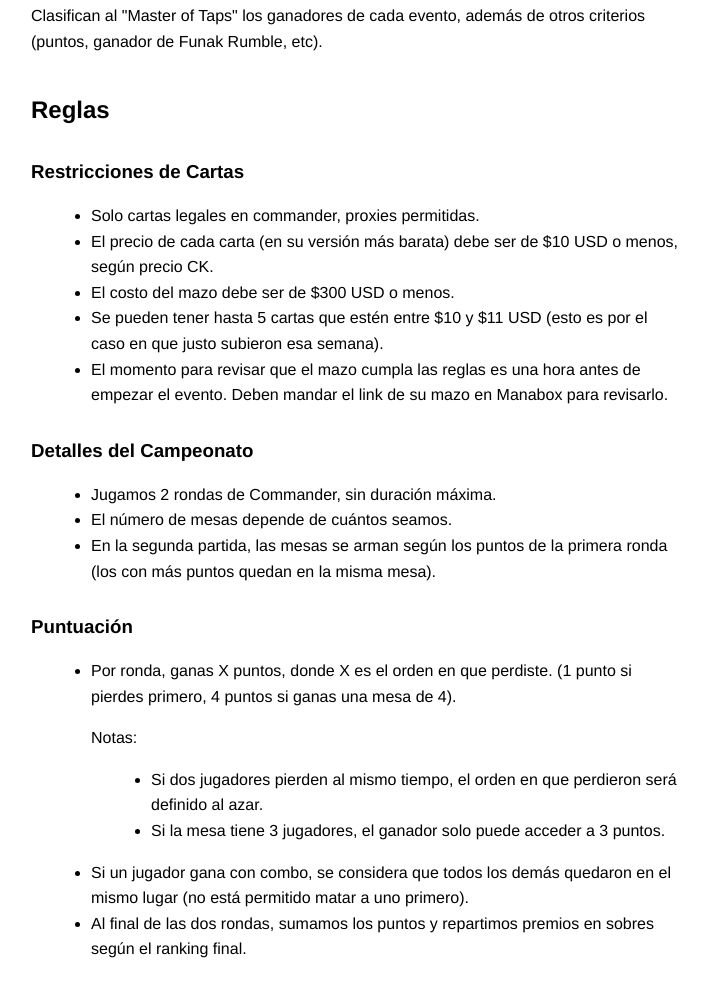
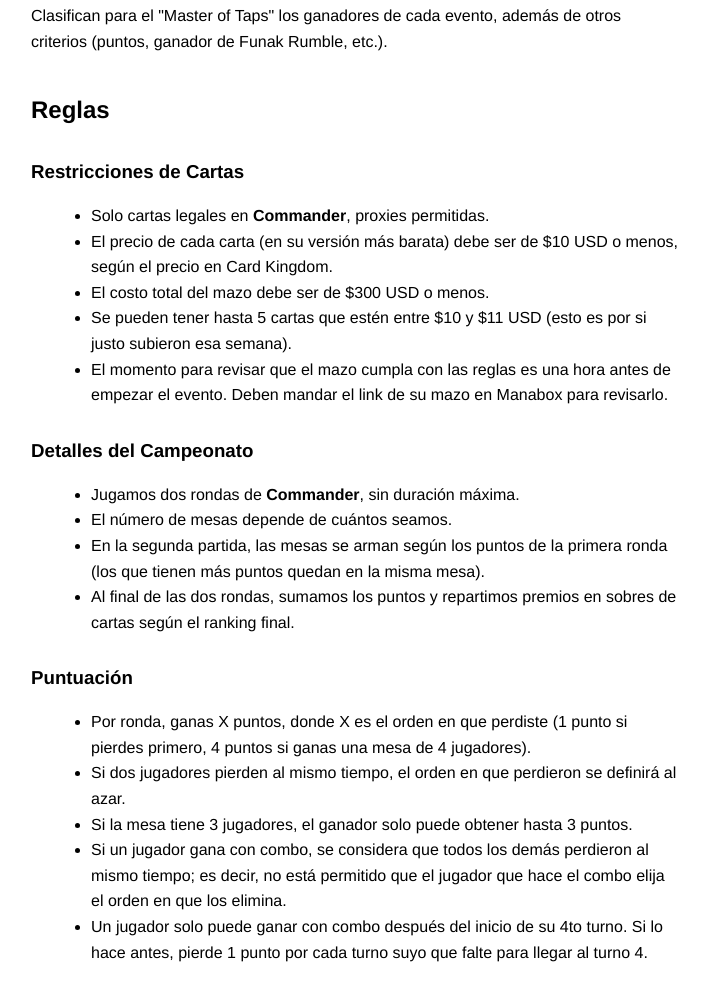
Before and after one commit to maikch2/budget-league, a plain HTML site: page index.html in a window 1280 px wide. Shown: the part 315-1316 px from the top of the page, without its empty margins (284-992 px from the left). Drawn offline with Linux system fonts and the light colour scheme.

Commit message:
fix(): various fixes

```diff
--- a/index.html
+++ b/index.html
@@ -12,35 +12,33 @@
     <h2>Sobre la Liga Budget</h2>
     <p>Haremos un evento 1 o 2 veces al mes.</p>
     <p>La cuota de cada evento (por ahora $2000) se asignará en un 90% para premios del evento y 10% para el evento "Master of Taps".</p>
-    <p>Clasifican al "Master of Taps" los ganadores de cada evento, además de otros criterios (puntos, ganador de Funak Rumble, etc).</p>
+    <p>Clasifican para el "Master of Taps" los ganadores de cada evento, además de otros criterios (puntos, ganador de Funak Rumble, etc.).</p>
 
     <h2>Reglas</h2>
     <h3>Restricciones de Cartas</h3>
     <ul>
-        <li>Solo cartas legales en commander, proxies permitidas.</li>
-        <li>El precio de cada carta (en su versión más barata) debe ser de $10 USD o menos, según precio CK.</li>
-        <li>El costo del mazo debe ser de $300 USD o menos.</li>
-        <li>Se pueden tener hasta 5 cartas que estén entre $10 y $11 USD (esto es por el caso en que justo subieron esa semana).</li>
-        <li>El momento para revisar que el mazo cumpla las reglas es una hora antes de empezar el evento. Deben mandar el link de su mazo en Manabox para revisarlo.</li>
+        <li>Solo cartas legales en <strong>Commander</strong>, proxies permitidas.</li>
+        <li>El precio de cada carta (en su versión más barata) debe ser de $10 USD o menos, según el precio en Card Kingdom.</li>
+        <li>El costo total del mazo debe ser de $300 USD o menos.</li>
+        <li>Se pueden tener hasta 5 cartas que estén entre $10 y $11 USD (esto es por si justo subieron esa semana).</li>
+        <li>El momento para revisar que el mazo cumpla con las reglas es una hora antes de empezar el evento. Deben mandar el link de su mazo en Manabox para revisarlo.</li>
     </ul>
 
     <h3>Detalles del Campeonato</h3>
     <ul>
-        <li>Jugamos 2 rondas de Commander, sin duración máxima.</li>
+        <li>Jugamos dos rondas de <strong>Commander</strong>, sin duración máxima.</li>
         <li>El número de mesas depende de cuántos seamos.</li>
-        <li>En la segunda partida, las mesas se arman según los puntos de la primera ronda (los con más puntos quedan en la misma mesa).</li>
+        <li>En la segunda partida, las mesas se arman según los puntos de la primera ronda (los que tienen más puntos quedan en la misma mesa).</li>
+        <li>Al final de las dos rondas, sumamos los puntos y repartimos premios en sobres de cartas según el ranking final.</li>
     </ul>
 
     <h3>Puntuación</h3>
     <ul>
-        <li>Por ronda, ganas X puntos, donde X es el orden en que perdiste. (1 punto si pierdes primero, 4 puntos si ganas una mesa de 4).</li>
-          <p>Notas: </p>
-          <ul>
-            <li>Si dos jugadores pierden al mismo tiempo, el orden en que perdieron será definido al azar.</li>
-            <li>Si la mesa tiene 3 jugadores, el ganador solo puede acceder a 3 puntos.</li>
-          </ul>
-        <li>Si un jugador gana con combo, se considera que todos los demás quedaron en el mismo lugar (no está permitido matar a uno primero).</li>
-        <li>Al final de las dos rondas, sumamos los puntos y repartimos premios en sobres según el ranking final.</li>
+        <li>Por ronda, ganas X puntos, donde X es el orden en que perdiste (1 punto si pierdes primero, 4 puntos si ganas una mesa de 4 jugadores).</li>
+        <li>Si dos jugadores pierden al mismo tiempo, el orden en que perdieron se definirá al azar.</li>
+        <li>Si la mesa tiene 3 jugadores, el ganador solo puede obtener hasta 3 puntos.</li>
+        <li>Si un jugador gana con combo, se considera que todos los demás perdieron al mismo tiempo; es decir, no está permitido que el jugador que hace el combo elija el orden en que los elimina.</li>
+        <li>Un jugador solo puede ganar con combo después del inicio de su 4to turno. Si lo hace antes, pierde 1 punto por cada turno suyo que falte para llegar al turno 4.</li>
     </ul>
 </body>
 </html>
```
